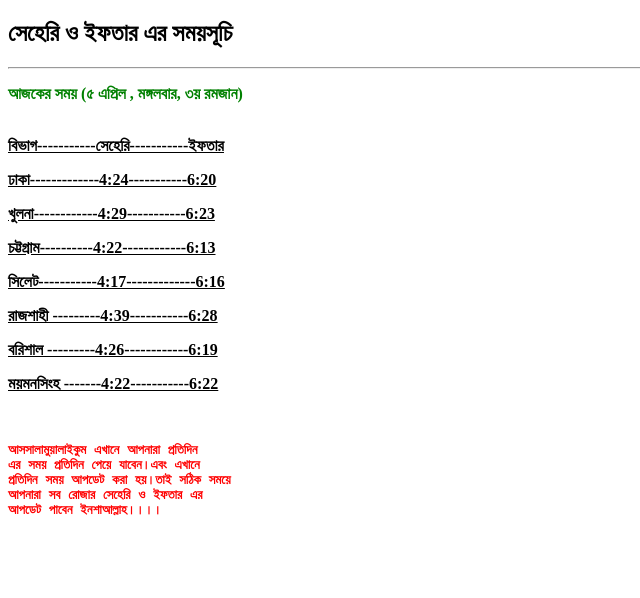
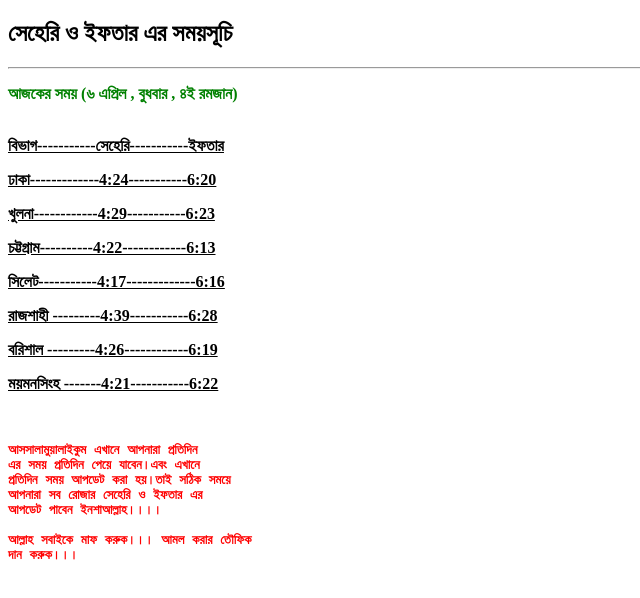
Before and after one commit to facebook02/apk, a plain HTML site: page index.html in a window 1280 px wide. Shown: the whole page, without its empty margins (0-640 px from the left). Drawn offline with Linux system fonts and the light colour scheme.

Commit message:
Update index.html

```diff
--- a/index.html
+++ b/index.html
@@ -12,7 +12,7 @@
 
 
 
- <h style="color: green"><b>   আজকের সময় (৫ এপ্রিল , মঙ্গলবার, ৩য় রমজান)</h>   </b>
+ <h style="color: green"><b>   আজকের সময় (৬ এপ্রিল , বুধবার , ৪ই রমজান)</h>   </b>
 <p>
    <br>
 
@@ -28,7 +28,7 @@
 সিলেট-----------4:17-------------6:16  <p>
 রাজশাহী ---------4:39-----------6:28<p>
 বরিশাল ---------4:26------------6:19<p>
-ময়মনসিংহ -------4:22-----------6:22<p>
+ময়মনসিংহ -------4:21-----------6:22<p>
 
   </u><h/>
   <br>
@@ -38,6 +38,9 @@
 প্রতিদিন সময় আপডেট করা হয়।তাই সঠিক সময়ে
 আপনারা সব রোজার সেহেরি ও ইফতার এর
 আপডেট পাবেন ইনশাআল্লাহ।।।।
+
+আল্লাহ সবাইকে মাফ করুক।।। আমল করার তৌফিক
+দান করুক।।।
   </pre>
 
 </body>
```
